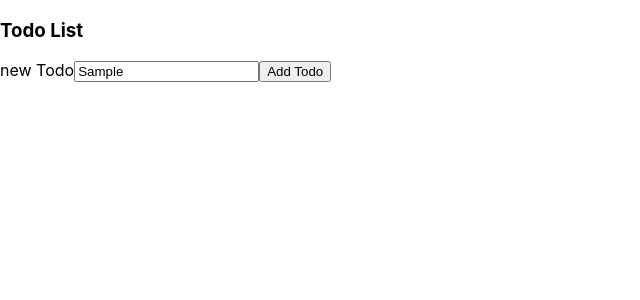
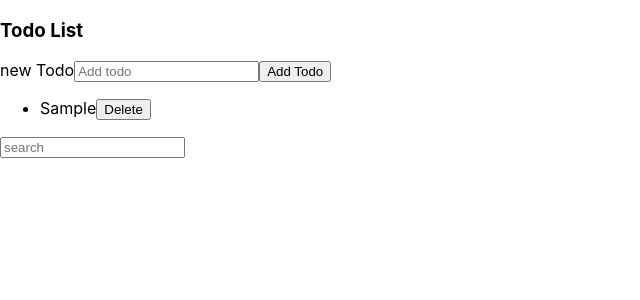
Before and after one commit to jbperry004/onboardingFall18, a React (Create React App) app: page / in a window 1280 px wide. Both pictures are taken after typing "Sample" into the empty fields and a click on the button "Add Todo". Shown: the top 300 px of the page, without its empty margins (0-640 px from the left). Built offline with nearby package versions, Linux system fonts and the light colour scheme.

Commit message:
Separate components and pass props dynamically

```diff
--- /dev/null
+++ b/src/components/ToDoContainer/NewTodoForm.js
@@ -0,0 +1,13 @@
+import React from 'react';
+
+const NewTodoForm = (props) => {
+    return (
+        <form onSubmit={props.formSubmitted}>
+            <label htmlFor='newTodo'>new Todo</label>
+            <input onChange={props.newTodoChanged} id="newTodo" name="newTodo" placeholder="Add todo" value={props.newTodo} />
+            <button type="submit">Add Todo</button>
+        </form>
+    )
+}
+
+export default NewTodoForm;
--- /dev/null
+++ b/src/components/ToDoContainer/TodoList.js
@@ -0,0 +1,15 @@
+import React from 'react';
+
+const TodoList = (props) => {
+    return (
+        <ul>
+            {(props.todos.map((todo, index) => {
+                return <li key={index}>{todo.title}
+                    <button onClick={() => props.removeTodo(index)}>Delete</button>
+                </li>
+            }))}
+        </ul>
+    )
+}
+
+export default TodoList;
--- a/src/components/ToDoContainer/index.js
+++ b/src/components/ToDoContainer/index.js
@@ -1,6 +1,9 @@
 import React, {
   Component
 } from "react";
+
+import NewTodoForm from './NewTodoForm';
+import TodoList from './TodoList';
 
 class ToDoContainer extends Component {
   constructor() {
@@ -18,23 +21,45 @@ class ToDoContainer extends Component {
   }
   formSubmitted(event) {
     event.preventDefault();
+    // Add new todo to array
     this.setState({
+      newTodo: '',
       todos: [...this.state.todos, {
         title: this.state.newTodo,
         done: false
       }]
     })
   }
+
+  removeTodo(index) {
+    const todos = [...this.state.todos];
+    todos.splice(index, 1);
+    this.setState({
+      todos
+    })
+  }
+
+  searchTodos(event) {
+    let todos = [...this.state.todos];
+    todos = todos.filter(todo => todo.title.includes(event.target.value) === true)
+    this.setState({
+      todos
+    })
+  }
+
+
   render() {
     return (
       <div className="app">
         <h3>Todo List</h3>
-        <form onSubmit={this.formSubmitted.bind(this)}>
-          <label htmlFor='newTodo'>new Todo</label>
-          <input onChange={(event) => this.newTodoChanged(event)} id="newTodo" name="newTodo" />
-          <button type="submit">Add Todo</button>
-        </form>
+        <NewTodoForm
+          newTodo={this.state.newTodo} formSubmitted={this.formSubmitted.bind(this)} newTodoChanged={this.newTodoChanged.bind(this)} />
+        {/* Render todos */}
+        <TodoList todos={this.state.todos} removeTodo={this.removeTodo.bind(this)} />
+
+        <input placeholder="search" onChange={(event) => this.searchTodos(event)} />
       </div>
+
     );
   }
 }
```
